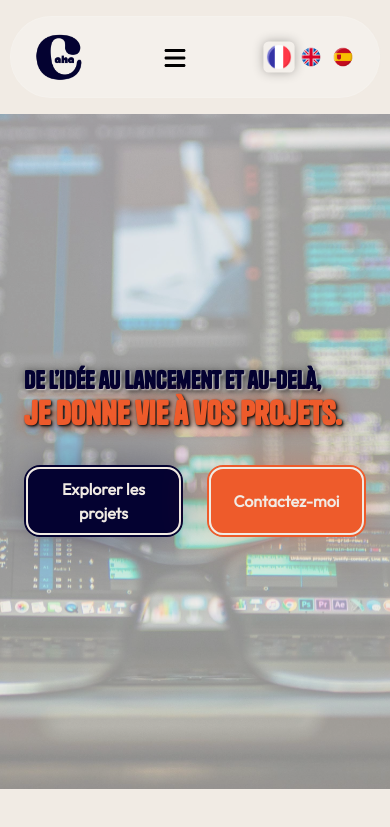
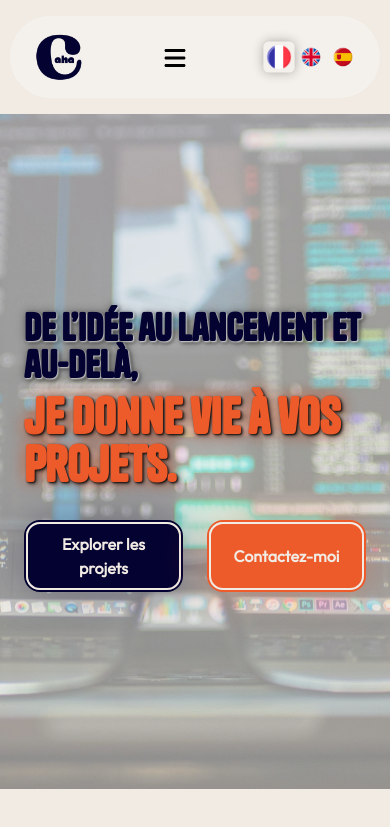
Before and after one commit to cesaraha/personal-website, a SvelteKit app: page / in a window 390 px wide. Shown: the top 827 px of the page. Built offline with nearby package versions, Linux system fonts and the light colour scheme.

Commit message:
Changed font sizes
Changes were according to the new responsive font variables

```diff
--- a/src/components/HeroSection.svelte
+++ b/src/components/HeroSection.svelte
@@ -72,7 +72,8 @@
 	.first-line {
 		color: var(--text-color);
 		display: block;
-		font-size: 2.7rem;
+		margin-bottom: var(--spacing1);
+		font: 700 clamp(2.3rem, calc(3.5vw + 1rem), 3.8rem)/1em var(--ff-primary);
 		text-shadow:
 			2px 2px 4px rgba(255, 255, 255, 0.8),
 			4px 4px 8px rgba(0, 0, 0, 0.6),
@@ -82,7 +83,7 @@
 	.second-line {
 		color: var(--accent-color);
 		display: block;
-		font-size: 4rem;
+		font: 700 clamp(3rem, calc(4.7vw + 1rem), 6rem)/1em var(--ff-primary);
 		text-shadow:
 			2px 2px 4px rgba(0, 0, 0, 0.8),
 			4px 4px 8px rgba(0, 0, 0, 0.6),
@@ -98,7 +99,7 @@
 	/* Responsive adjustments */
 	@media (max-width: 768px) {
 		.first-line {
-			font-size: 2rem;
+			/* font-size: 2rem; */
 			text-shadow:
 				2px 2px 4px rgba(255, 255, 255, 0.8),
 				3px 3px 6px rgba(0, 0, 0, 0.6),
@@ -106,7 +107,7 @@
 		}
 
 		.second-line {
-			font-size: 3rem;
+			/* font-size: 3rem; */
 			text-shadow:
 				2px 2px 4px rgba(0, 0, 0, 0.8),
 				3px 3px 6px rgba(0, 0, 0, 0.6),
@@ -122,7 +123,7 @@
 
 	@media (max-width: 480px) {
 		.first-line {
-			font-size: 1.5rem;
+			/* font-size: 1.5rem; */
 			text-shadow:
 				1px 1px 2px rgba(255, 255, 255, 0.8),
 				2px 2px 4px rgba(0, 0, 0, 0.6),
@@ -130,7 +131,6 @@
 		}
 
 		.second-line {
-			font-size: 2rem;
 			text-shadow:
 				1px 1px 2px rgba(0, 0, 0, 0.8),
 				2px 2px 4px rgba(0, 0, 0, 0.6),
```
